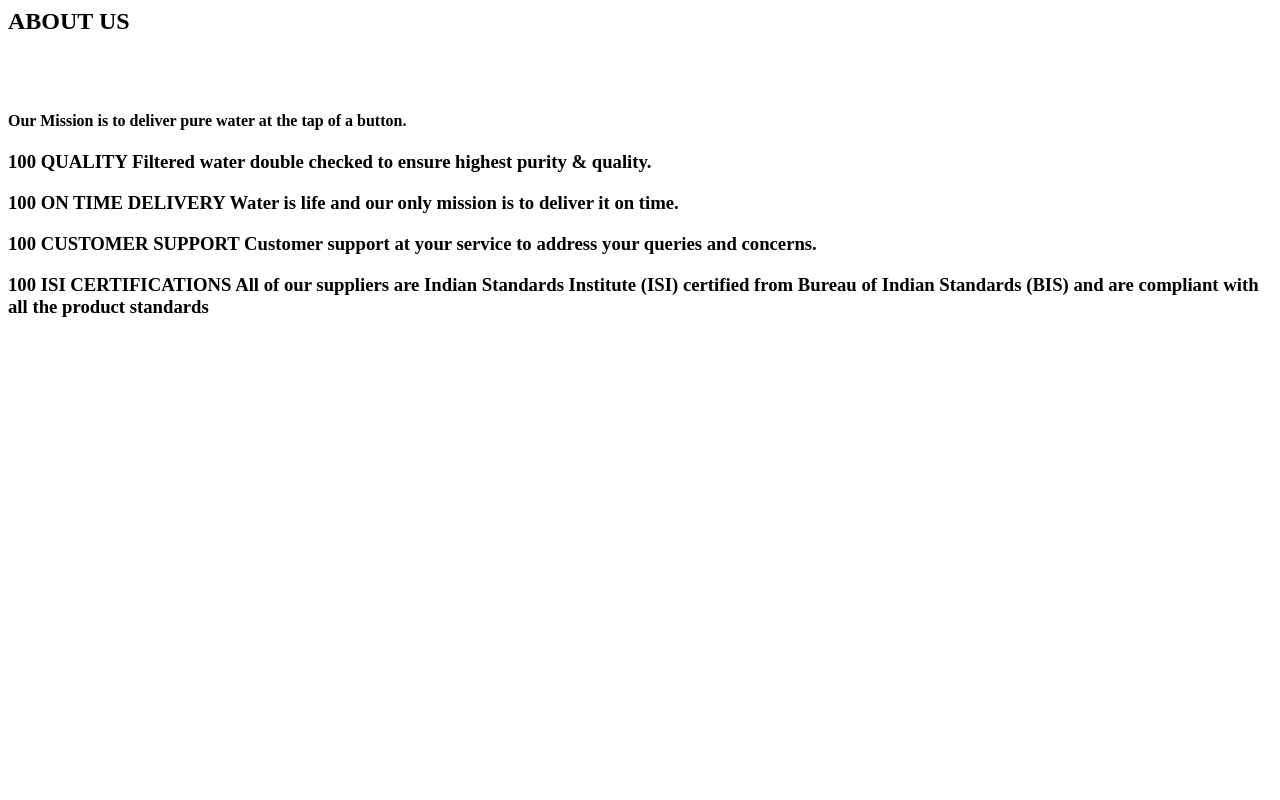
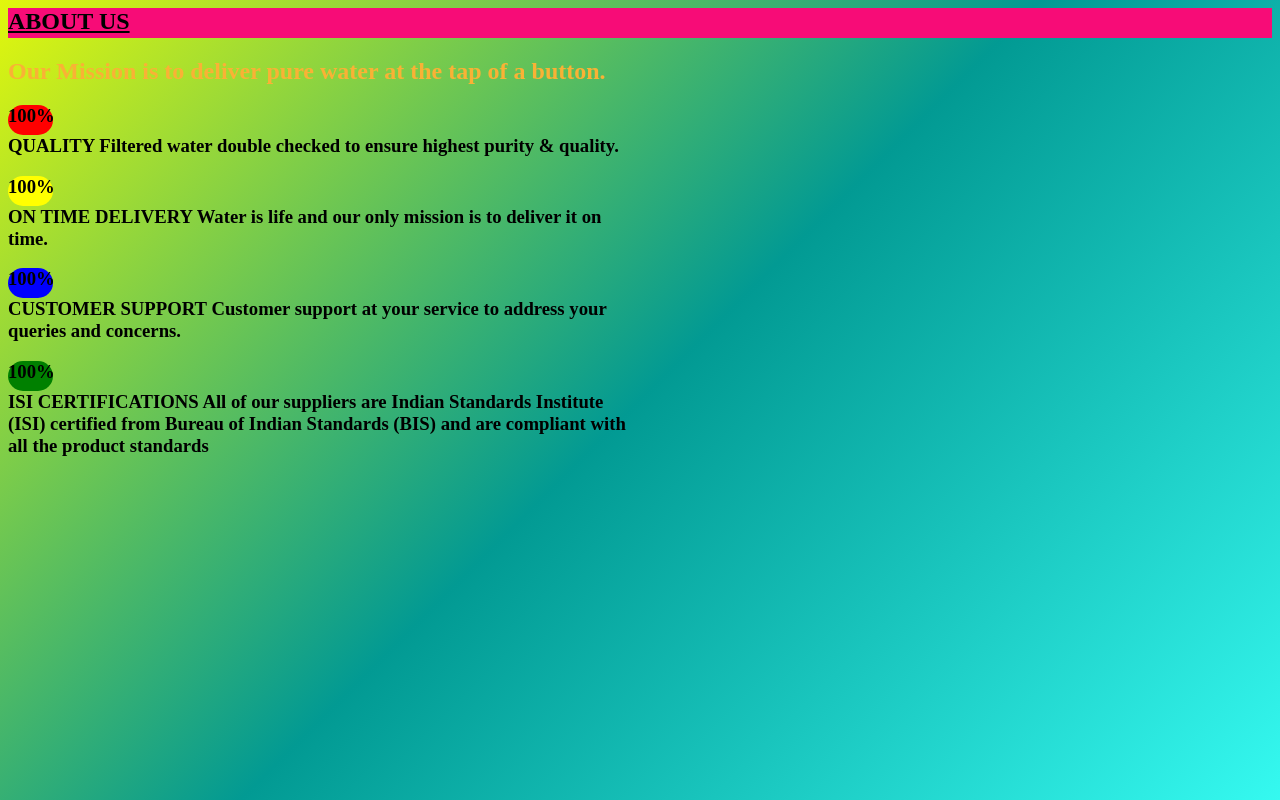
Before and after one commit to s4-2/-firstProj, a plain HTML site: page AboutUs.html in a window 1280 px wide. Drawn offline with Linux system fonts and the light colour scheme.

Commit message:
Paragraph added

```diff
--- a/AboutUs.html
+++ b/AboutUs.html
@@ -1,29 +1,69 @@
 <html>
 <head><title></title>
 <style>
+body{background:linear-gradient(-45deg,#35F9F0,#029A93,#E2F70C)}
+.A{
+border-radius:39px;
+width:45px;
+height:30px;
+background:red
+}
+.B{
+border-radius:39px;
+width:45px;
+height:30px;
+background:yellow
+}
+.C{
+border-radius:39px;
+width:45px;
+height:30px;
+background:blue
+}
+.D{
+border-radius:39px;
+width:45px;
+height:30px;
+background:green
+}
+h2{Color:#F9B235}
+.Z{
+width:50%;
+}
+.sec1{
+width:100%;
+height:30px;
+background:#F70C77}
+}
+h1{Color:#F70C77}
 </style>
 </head>
 <body>
-<section><h2>ABOUT US</h2><br><br>
-<h4>Our Mission is to deliver pure water at the tap of a button.</h4>
+<section class="sec1"><h1><u>ABOUT US </u></h1></section>
+<h2>Our Mission is to deliver pure water at the tap of a button.</h2>
+<div class="Z">
+<h3>
+<div class="A">100%</div>
+QUALITY
+Filtered water double checked to ensure highest purity & quality.</h3>
 
 <h3>
-100
-QUALITY
-Filtered water double checked to ensure highest purity & quality.</h3>
-<h3>
-100
+<div class="B">100%</div>
 ON TIME DELIVERY
 Water is life and our only mission is to deliver it on time.
-</h3><h3>
-100
+</h3>
+
+<h3>
+<div class="C">100%</div>
 CUSTOMER SUPPORT
 Customer support at your service to address your queries and concerns.
+
 <h3>
-100
+<div class="D">100%</div>
 ISI CERTIFICATIONS
-All of our suppliers are Indian Standards Institute (ISI) certified from Bureau of Indian Standards (BIS)
+All of our suppliers are Indian Standards Institute (ISI) certified
+from Bureau of Indian Standards (BIS)
  and are compliant with all the product standards
-</h3>
+</h3></div>
 </body>
 </html>
```
